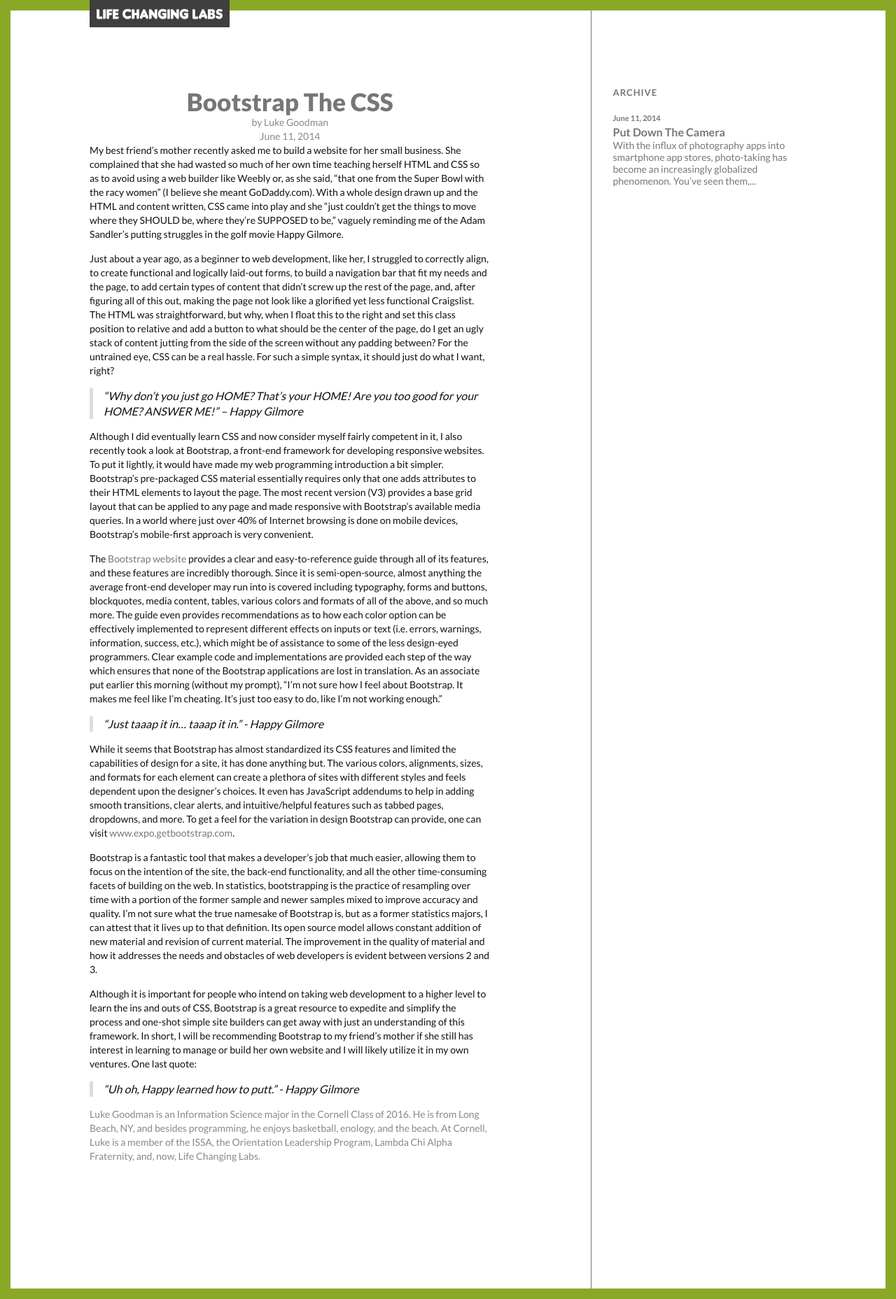
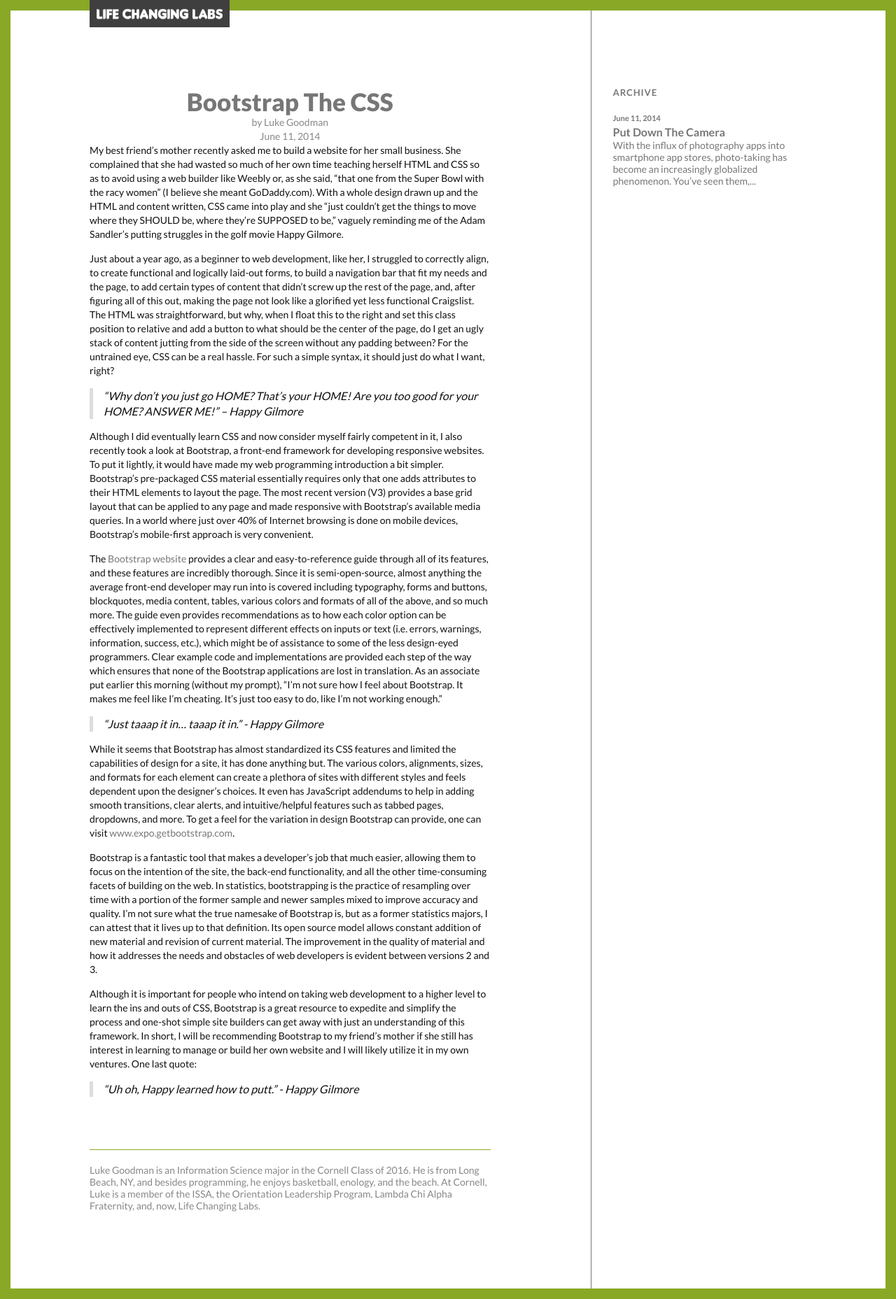
Before and after one commit to alilybit/alilybit.github.io, a Jekyll site: the page built from _posts/2014-06-11-bootstrap-the-css.md, in a window 1280 px wide. Shown: the whole page at 70% size. Built offline with Jekyll 4.4.1, drawn with Linux system fonts in a browser that asks for light colours; nearby versions of some CDN libraries; library files that are not in the unit come from our copies.

Commit message:
more blog fixes

```diff
--- a/assets/css/main.css
+++ b/assets/css/main.css
@@ -576,13 +576,13 @@
   text-transform: capitalize;
 }
 
-/*body.blog .lc-post .lc-bio {
+body.blog .lc-latest .lc-bio {
   margin-top: 75px;
   border-top: 1px solid #89a826;
   padding-top: 20px;
   font-size: 14px;
   line-height: 17px;
-}*/
+}
 
 body.blog .lc-post a {
   color: #444444;
```
